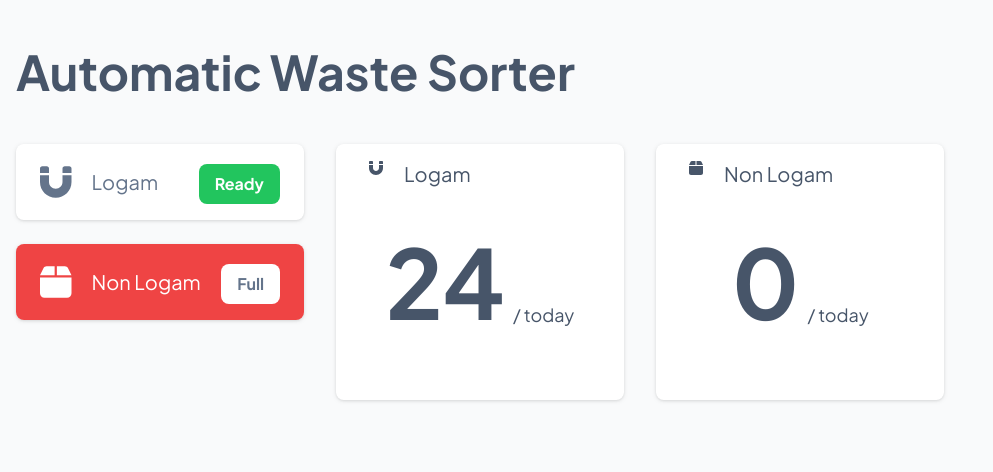
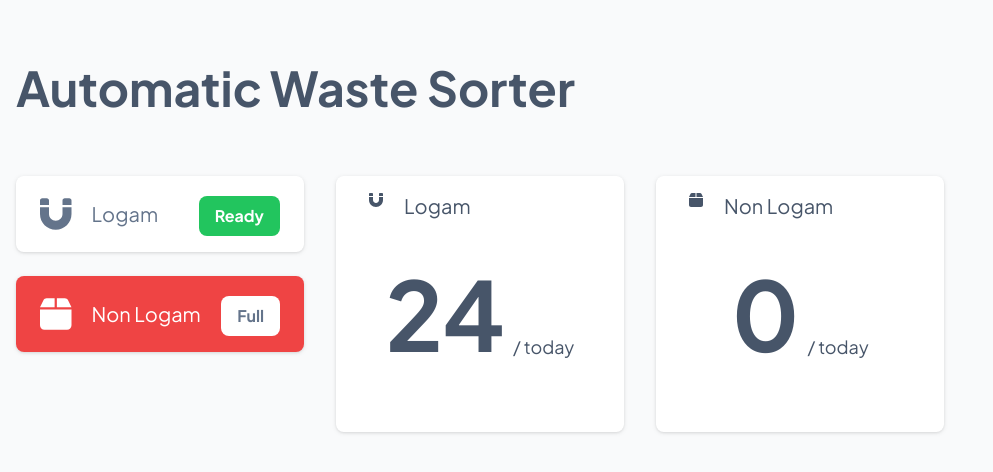
Before and after one commit to rifkibayuariy/personal-dashboard, a Next.js app: page /automatic-waste-sorter in a window 1280 px wide. Shown: the top 472 px of the page, without its empty margins (0-993 px from the left). Built offline with nearby package versions, Linux system fonts and the light colour scheme.

Commit message:
padding top

```diff
--- a/app/automatic-waste-sorter/page.tsx
+++ b/app/automatic-waste-sorter/page.tsx
@@ -11,7 +11,7 @@ export const metadata: Metadata = {
 export default function Dashboard() {
     return (
         <main className="min-h-screen bg-gray-50">
-            <div className="container flex flex-col gap-y-10 md:gap-y-12 mx-auto px-8 sm:px-4 pt-10 md:pt-12 lg:pt-12">
+            <div className="container flex flex-col gap-y-10 md:gap-y-16 mx-auto px-8 sm:px-4 pt-10 md:pt-12 lg:pt-16">
                 <div className="flex flex-col md:flex-row gap-x-2 font-plus_jakarta_sans text-4xl md:text-5xl text-slate-600">
                     <h1 className="font-bold">Automatic</h1>
                     <h1 className="font-bold">Waste Sorter</h1>
```
